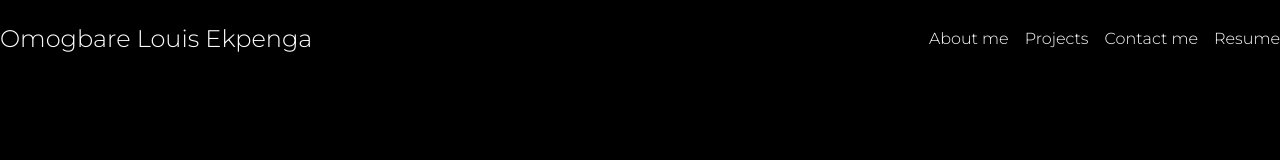
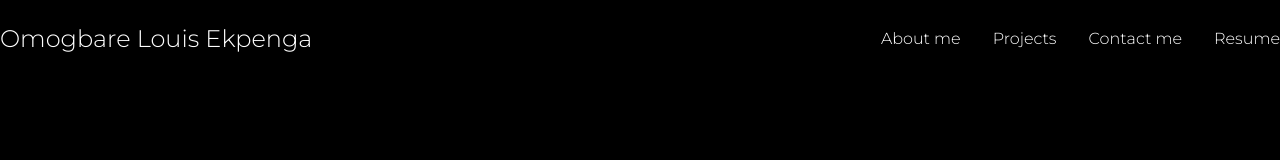
Before and after one commit to Ekpenga9000/portfolio-website, a React (Vite) app: page / in a window 1280 px wide. Shown: the top 160 px of the page. Built offline with nearby package versions, Linux system fonts and the light colour scheme.

Commit message:
Implement break-point for different viewports

```diff
--- a/package.json
+++ b/package.json
@@ -12,6 +12,7 @@
   "dependencies": {
     "react": "^18.2.0",
     "react-dom": "^18.2.0",
+    "react-icons": "^4.12.0",
     "sass": "^1.69.5"
   },
   "devDependencies": {
--- a/src/components/navbar/NavBar.jsx
+++ b/src/components/navbar/NavBar.jsx
@@ -1,16 +1,33 @@
 import "./NavBar.scss";
+import {useState} from "react";
+import { RxHamburgerMenu } from "react-icons/rx";
+import { IoCloseOutline } from "react-icons/io5";
+const NavBar = () =>{
+    const [isDropdown, setIsDropdown] = useState(false);
 
-const NavBar = () =>{
+    const handleMenu = () =>{
+        setIsDropdown(!isDropdown);
+    }
     return(
         <nav className="nav">
             <h3 className="nav__logo">Omogbare Louis Ekpenga</h3>
 
-            <ul className="nav__menu">
+            <div className="nav__btn" onClick={handleMenu}>{!isDropdown && <RxHamburgerMenu />}{isDropdown && <IoCloseOutline />}</div>
+
+            <ul className="nav__menu--desktop">
                 <li className="nav__item">About me</li>
                 <li className="nav__item">Projects</li>
                 <li className="nav__item">Contact me</li>
                 <li className="nav__item">Resume</li>
             </ul>
+
+            {isDropdown && <ul className="nav__dropdown">
+                <li className="nav__item">About me</li>
+                <li className="nav__item">Projects</li>
+                <li className="nav__item">Contact me</li>
+                <li className="nav__item">Resume</li>
+            </ul>}
+
         </nav>
     )
 }
--- a/src/components/navbar/NavBar.scss
+++ b/src/components/navbar/NavBar.scss
@@ -1,24 +1,61 @@
 @use "../../style/partials/typography" as *;
 @use "../../style/partials/variables" as *;
+@use "../../style/partials/mixins" as *;
 
 .nav{
     color: $text-primary;
     display: flex;
     align-items: center;
     justify-content: space-between;
+    position: relative;
     &__logo{
         font-family: "Montserrat", sans-serif;
         font-weight: 300;
         font-size: 1.5rem;
     }
+    &__btn{
+        background-color: transparent;
+        color: $text-primary;
+        border: .5px solid $text-primary;
+        border-radius: 50%;
+        padding: .5rem .6rem;
+        font-size: 1rem;
+        cursor: pointer;
+        transition: 0.4 ease;
+        @include desktop{
+            display: none;
+        }
+    }
+    &__dropdown{
+        display: flex;
+        flex-direction: column;
+        gap: 1rem;
+        position: absolute;
+        right: 1rem;
+        top: 4rem;
+        padding: 1rem 1rem;
+        border-radius: 5%;
+        background-color: rgba(#000, 0.5);
+        @include desktop{
+            display: none;
+        }
+    }
     &__menu{
         display: flex;
-        gap: 1rem;
+        gap: 2rem;
+        &--desktop{
+            display: none;
+            @include desktop{
+                display: flex;
+                gap: 2rem;
+            }
+        }
     }
     &__item{
         font-family: "Montserrat", sans-serif;
         font-weight: 300;
         list-style-type: none;
+        padding: 0;
         cursor: pointer;
         transition: 0.4 ease;
         &:hover{
--- a/src/style/partials/_mixins.scss
+++ b/src/style/partials/_mixins.scss
@@ -0,0 +1,13 @@
+@use "./variables" as *;
+
+@mixin tablet{
+    @media screen and (min-width:$tablet-breakpoint) {
+        @content;
+    }
+}
+
+@mixin desktop{
+    @media screen and (min-width:$desktop-breakpoint) {
+        @content;
+    }
+}
--- a/src/style/partials/_variables.scss
+++ b/src/style/partials/_variables.scss
@@ -1,2 +1,5 @@
+$desktop-breakpoint:1024px;
+$tablet-breakpoint:768px;
+
 $text-primary:#fff;
 $text-secondary:#1E90FF;
```
Also changed, not shown: 1 other file (tests, documents, lock files or other folders).
